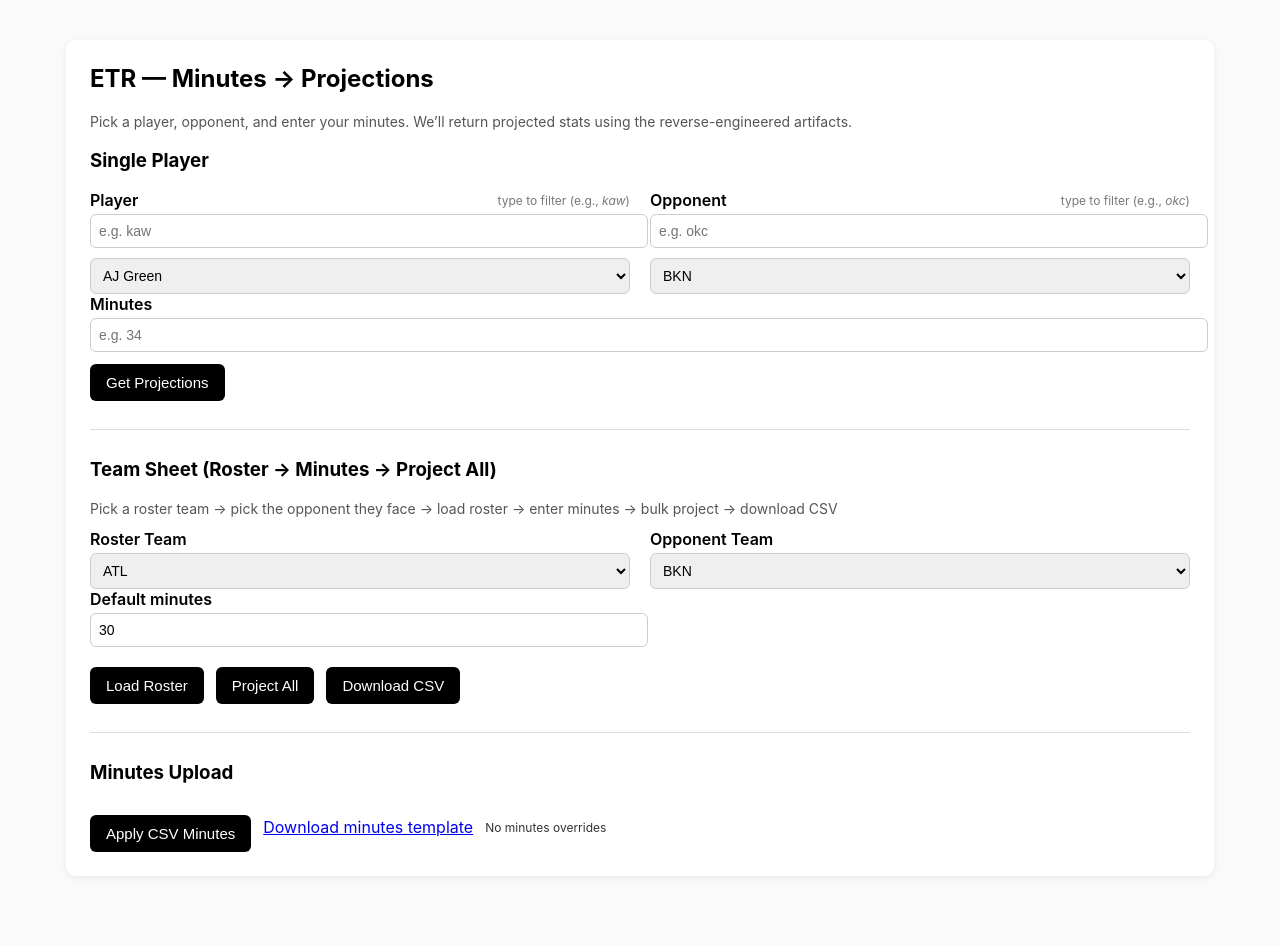
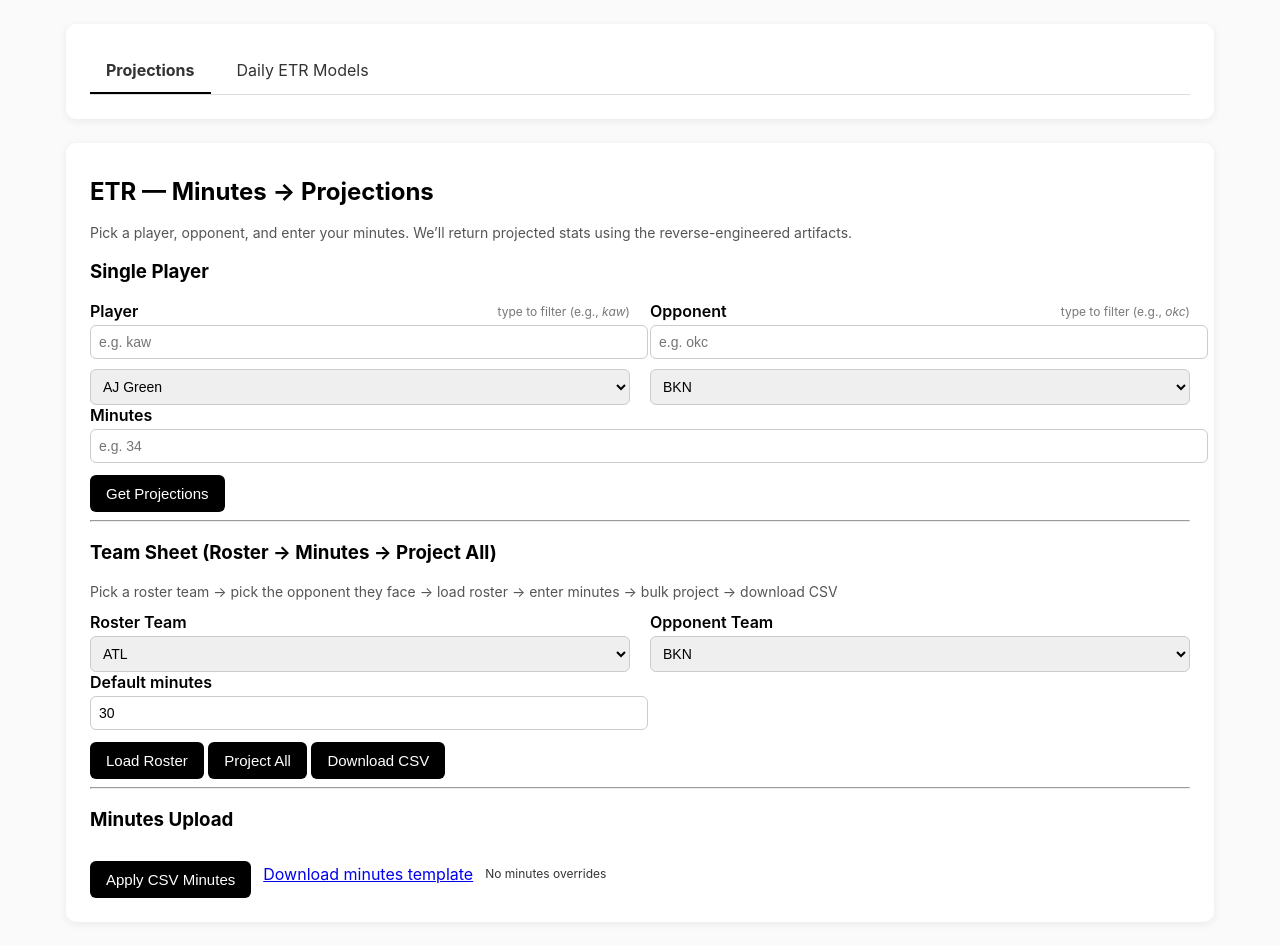
Before and after one commit to satchelscode/etr-projections, a Flask app: page / in a window 1280 px wide. Before the commit the page ends 852 px from the top, so only its background shows below. Run offline with Flask 3, Linux system fonts and the light colour scheme.

Commit message:
Update index.html

```diff
--- a/templates/index.html
+++ b/templates/index.html
@@ -5,8 +5,8 @@
   <title>ETR — Minutes → Projections</title>
   <style>
     body { font-family: -apple-system, BlinkMacSystemFont, sans-serif; background: #fafafa; margin: 0; }
-    .card { max-width: 1100px; margin: 40px auto; background: #fff; border-radius: 10px; padding: 24px; box-shadow: 0 2px 8px rgba(0,0,0,0.07); }
-    h2 { margin-top: 0; }
+    .card { max-width: 1100px; margin: 24px auto; background: #fff; border-radius: 10px; padding: 24px; box-shadow: 0 2px 8px rgba(0,0,0,0.07); }
+    h2 { margin: 10px 0 18px 0; }
     label { font-weight: 600; }
     input, select { width: 100%; padding: 8px; margin-top: 4px; border: 1px solid #ccc; border-radius: 6px; font-size: 14px; }
     button { margin-top: 12px; padding: 10px 16px; background: #000; color: #fff; border: none; border-radius: 6px; font-size: 15px; cursor: pointer; }
@@ -16,43 +16,46 @@
     .muted { color: #555; font-size: 14px; margin-bottom: 12px; }
     .warn { background: #ffe5e5; color: #a00; border: 1px solid #f00; padding: 12px; border-radius: 6px; margin-bottom: 16px; }
     .stack { display: flex; flex-direction: column; gap: 6px; }
-    hr { margin: 28px 0; border: none; border-top: 1px solid #ddd; }
     .labelrow { display: flex; justify-content: space-between; align-items: center; }
     .subtext { font-size: 12px; color: #777; }
-    .controls-inline { display:flex; gap:12px; align-items:center; flex-wrap:wrap; margin-top:8px; }
-    .status { font-size:12px; opacity:0.8; }
+
+    /* simple tabs */
+    .tabs { display: flex; gap: 10px; border-bottom: 1px solid #ddd; background: #fff; }
+    .tabs a { padding: 12px 16px; text-decoration: none; color: #333; border-bottom: 2px solid transparent; }
+    .tabs a.active { border-color: #000; font-weight: 700; }
+    .view { display: none; }
+    .view.show { display: block; }
   </style>
 </head>
 <body>
+
 <div class="card">
+  <nav class="tabs">
+    <a href="#proj"   id="tab-proj"   class="active">Projections</a>
+    <a href="#daily"  id="tab-daily">Daily ETR Models</a>
+  </nav>
+</div>
+
+<!-- ==== PROJECTIONS VIEW (existing app) ==== -->
+<div class="card view show" id="view-proj">
   <h2>ETR — Minutes → Projections</h2>
   <p class="muted">Pick a player, opponent, and enter your minutes. We’ll return projected stats using the reverse-engineered artifacts.</p>
 
   {% if missing_artifacts %}
-    <div class="warn">
-      <b>⚠ Artifacts not found</b><br>
-      Train & upload <code>artifacts/</code> → redeploy
-    </div>
+    <div class="warn"><b>⚠ Artifacts not found</b><br> Train & upload <code>artifacts/</code> → redeploy</div>
   {% endif %}
 
-  <!-- SINGLE PLAYER -->
   <h3>Single Player</h3>
-
   <div class="row">
     <div>
-      <div class="labelrow">
-        <label>Player</label><span class="subtext">type to filter (e.g., <i>kaw</i>)</span>
-      </div>
+      <div class="labelrow"><label>Player</label><span class="subtext">type to filter (e.g., <i>kaw</i>)</span></div>
       <div class="stack">
         <input id="playerSearch" placeholder="e.g. kaw" />
         <select id="player"></select>
       </div>
     </div>
-
     <div>
-      <div class="labelrow">
-        <label>Opponent</label><span class="subtext">type to filter (e.g., <i>okc</i>)</span>
-      </div>
+      <div class="labelrow"><label>Opponent</label><span class="subtext">type to filter (e.g., <i>okc</i>)</span></div>
       <div class="stack">
         <input id="opponentSearch" placeholder="e.g. okc" />
         <select id="opponent"></select>
@@ -62,76 +65,96 @@
 
   <label style="margin-top:14px">Minutes</label>
   <input id="minutes" type="number" step="0.1" placeholder="e.g. 34" />
-
   <button id="projectBtn">Get Projections</button>
 
   <table id="result" style="display:none">
     <thead>
-      <tr>
-        <th>Player</th><th>Opponent</th><th>Minutes</th>
-        <th>PTS</th><th>REB</th><th>AST</th><th>3PM</th>
-        <th>STL</th><th>BLK</th><th>TO</th><th>PRA</th>
-      </tr>
+      <tr><th>Player</th><th>Opponent</th><th>Minutes</th><th>PTS</th><th>REB</th><th>AST</th><th>3PM</th><th>STL</th><th>BLK</th><th>TO</th><th>PRA</th></tr>
     </thead>
     <tbody></tbody>
   </table>
 
   <hr />
-
-  <!-- TEAM SHEET -->
   <h3>Team Sheet (Roster → Minutes → Project All)</h3>
   <p class="muted">Pick a roster team → pick the opponent they face → load roster → enter minutes → bulk project → download CSV</p>
 
   <div class="row">
-    <div>
-      <label>Roster Team</label>
-      <select id="rosterTeam"></select>
-    </div>
-    <div>
-      <label>Opponent Team</label>
-      <select id="opponentTeam"></select>
-    </div>
+    <div><label>Roster Team</label><select id="rosterTeam"></select></div>
+    <div><label>Opponent Team</label><select id="opponentTeam"></select></div>
   </div>
 
   <div class="row">
-    <div>
-      <label>Default minutes</label>
-      <input id="defaultTeamMinutes" type="number" step="0.1" value="30" />
-    </div>
+    <div><label>Default minutes</label><input id="defaultTeamMinutes" type="number" step="0.1" value="30" /></div>
     <div></div>
   </div>
 
-  <div class="controls-inline">
-    <button id="loadRosterBtn">Load Roster</button>
-    <button id="projectRosterBtn">Project All</button>
-    <button id="downloadCsvBtn">Download CSV</button>
-  </div>
+  <button id="loadRosterBtn">Load Roster</button>
+  <button id="projectRosterBtn">Project All</button>
+  <button id="downloadCsvBtn">Download CSV</button>
 
   <table id="teamTbl" style="display:none">
     <thead>
-      <tr>
-        <th>Player</th><th>Opponent</th><th>Minutes</th>
-        <th>PTS</th><th>REB</th><th>AST</th><th>3PM</th>
-        <th>STL</th><th>BLK</th><th>TO</th><th>PRA</th>
-      </tr>
+      <tr><th>Player</th><th>Opponent</th><th>Minutes</th><th>PTS</th><th>REB</th><th>AST</th><th>3PM</th><th>STL</th><th>BLK</th><th>TO</th><th>PRA</th></tr>
     </thead>
     <tbody></tbody>
   </table>
 
-  <!-- Minutes Upload -->
   <hr />
   <h3>Minutes Upload</h3>
-  <div class="controls-inline">
+  <div style="display:flex; gap:12px; align-items:center; flex-wrap:wrap;">
     <input id="minutes-file" type="file" accept=".csv" style="display:none" />
     <button id="btn-upload-minutes" type="button">Apply CSV Minutes</button>
     <a id="link-minutes-template" href="/api/minutes/template.csv">Download minutes template</a>
-    <span id="minutes-upload-status" class="status">No minutes overrides</span>
+    <span id="minutes-upload-status" style="font-size:12px; opacity:0.8;">No minutes overrides</span>
   </div>
 </div>
 
-<!-- your existing main site logic -->
+<!-- ==== DAILY ETR MODELS VIEW ==== -->
+<div class="card view" id="view-daily">
+  <h2>Daily ETR Models</h2>
+  <p class="muted">Drop today’s ETR projection CSV here (columns: Player, Team, Opp, Minutes, PTS, REB, AST, 3PM, STL, BLK, TO, PRA). We’ll append it to history and retrain artifacts on the full dataset.</p>
+
+  <div class="row">
+    <div>
+      <label>CSV file</label>
+      <input id="daily-file" type="file" accept=".csv" />
+    </div>
+    <div>
+      <label>Date (YYYY-MM-DD)</label>
+      <input id="daily-date" type="date" />
+    </div>
+  </div>
+
+  <button id="daily-upload-btn">Upload & Retrain</button>
+  <div id="daily-status" class="muted" style="margin-top:8px;"></div>
+</div>
+
+<!-- scripts -->
 <script src="/static/main.js"></script>
-<!-- bump version to break cache -->
-<script src="/static/minutes.js?v=3"></script>
+<script src="/static/minutes.js"></script>
+<script src="/static/daily.js"></script>
+<script>
+  // very small tab toggler (no framework)
+  function showTab(name) {
+    document.querySelectorAll('.tabs a').forEach(a => a.classList.remove('active'));
+    document.querySelectorAll('.view').forEach(v => v.classList.remove('show'));
+    if (name === 'daily') {
+      document.getElementById('tab-daily').classList.add('active');
+      document.getElementById('view-daily').classList.add('show');
+    } else {
+      document.getElementById('tab-proj').classList.add('active');
+      document.getElementById('view-proj').classList.add('show');
+    }
+  }
+  document.getElementById('tab-proj').addEventListener('click', (e)=>{e.preventDefault(); showTab('proj');});
+  document.getElementById('tab-daily').addEventListener('click', (e)=>{e.preventDefault(); showTab('daily');});
+
+  // default today for daily-date
+  (function(){
+    const d = new Date(); const pad = (n)=> String(n).padStart(2,'0');
+    const iso = `${d.getFullYear()}-${pad(d.getMonth()+1)}-${pad(d.getDate())}`;
+    const el = document.getElementById('daily-date'); if (el) el.value = iso;
+  })();
+</script>
 </body>
 </html>
```
